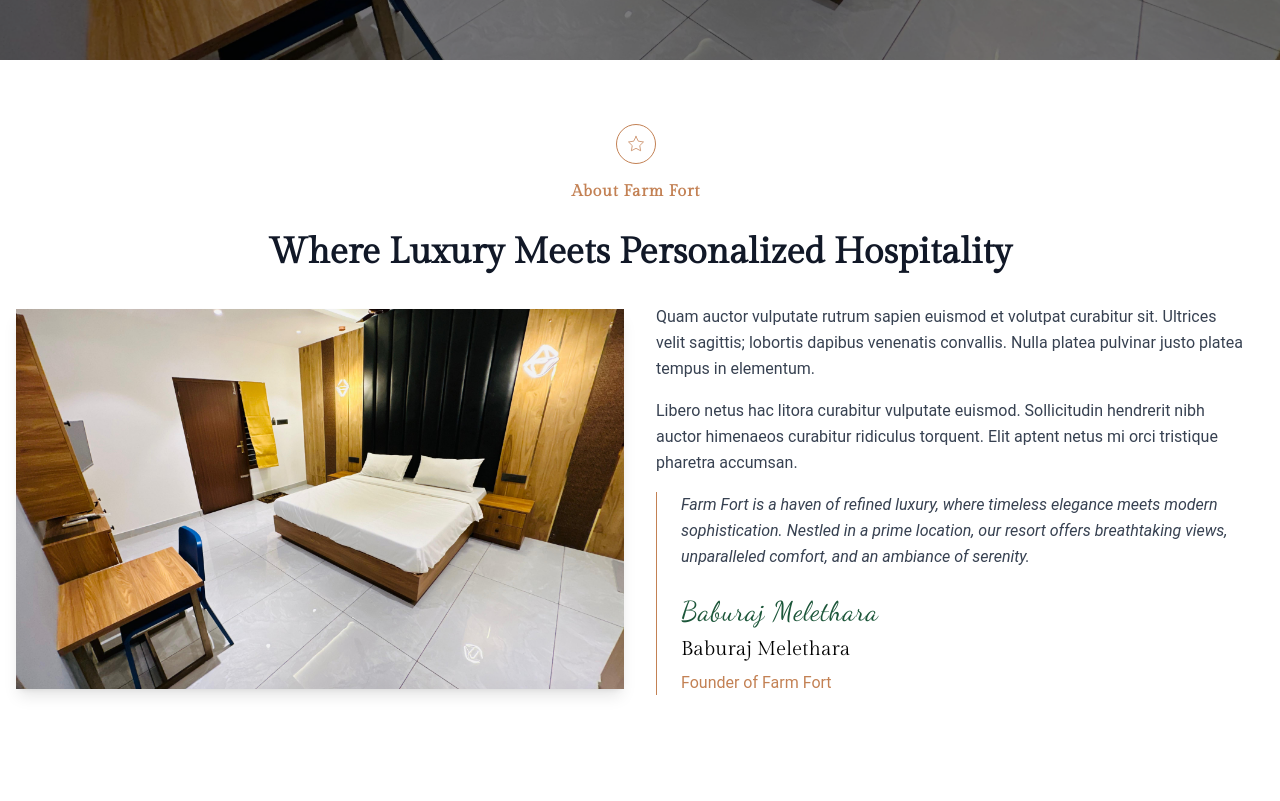
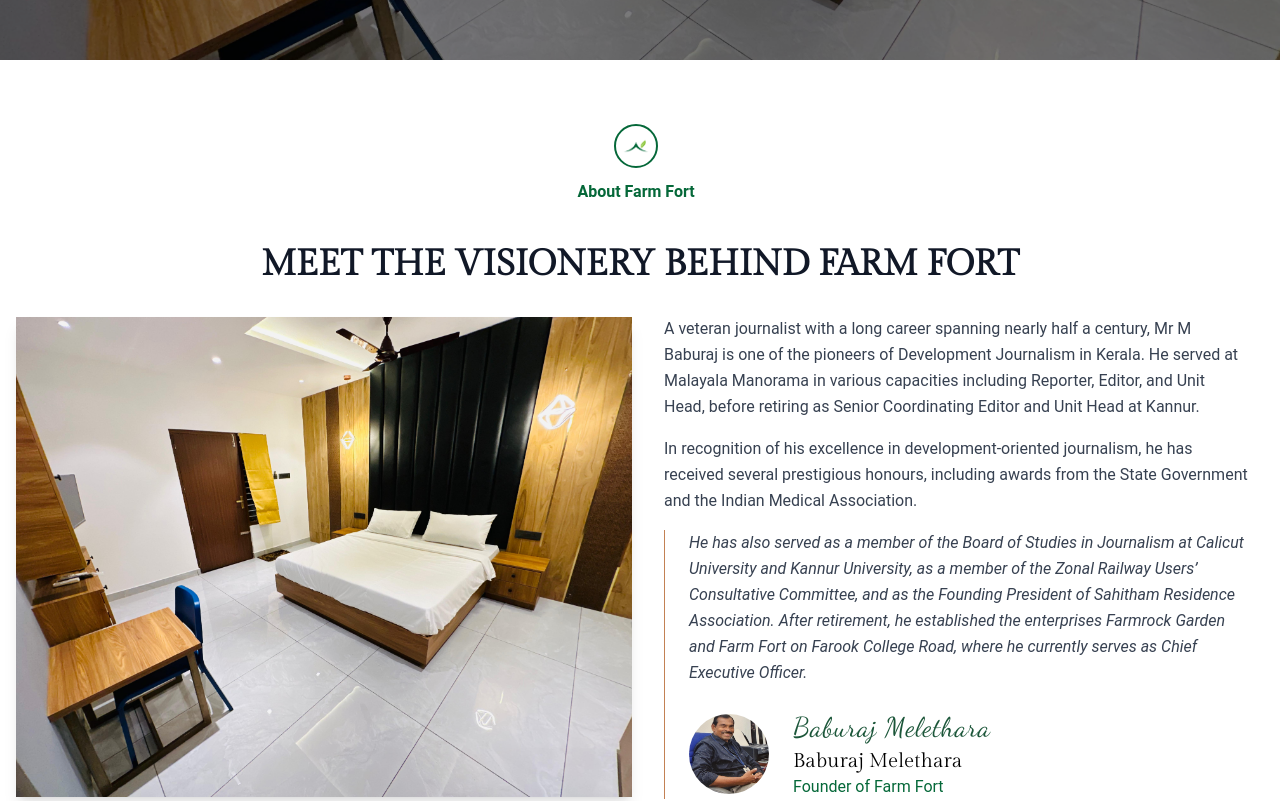
Before and after one commit to Vaavix-Digital/FarmFort, a React (Create React App) app: page /about in a window 1280 px wide. Shown: the part 500-1301 px from the top of the page. Built offline with nearby package versions, Linux system fonts and the light colour scheme.

Commit message:
image in about

```diff
--- a/src/components/Homepage/AboutFarmFort.jsx
+++ b/src/components/Homepage/AboutFarmFort.jsx
@@ -6,20 +6,23 @@
   const paragraphRef = useRef(null);
   const founderNameRef = useRef(null);
   const founderTitleRef = useRef(null);
+  const [bgSize, setBgSize] = useState('cover');
   const [bgPosition, setBgPosition] = useState('center');
 
   useEffect(() => {
-    const updateBgPosition = () => {
+    const updateBgStyles = () => {
       if (window.innerWidth < 768) {
-        setBgPosition('center 75%');
+        setBgSize('120% auto');
+        setBgPosition('center 60%');
       } else {
+        setBgSize('cover');
         setBgPosition('center');
       }
     };
 
-    updateBgPosition();
-    window.addEventListener('resize', updateBgPosition);
-    return () => window.removeEventListener('resize', updateBgPosition);
+    updateBgStyles();
+    window.addEventListener('resize', updateBgStyles);
+    return () => window.removeEventListener('resize', updateBgStyles);
   }, []);
 
   useEffect(() => {
@@ -73,16 +76,17 @@
 
       {/* Background Image - FIXED */}
       <div
-        className="relative w-full bg-cover bg-center bg-no-repeat mx-auto h-[100vh] min-h-[900px] md:h-[85vh] md:min-h-[700px] lg:h-[80vh] lg:min-h-[900px] px-0.5 md:px-0"
+        className="relative w-full bg-cover bg-no-repeat mx-auto h-[140vh] min-h-[700px] md:h-[85vh] md:min-h-[700px] lg:h-[80vh] lg:min-h-[900px] px-0.5 md:px-0 overflow-hidden"
         style={{
           backgroundImage: "url('/Room1.jpeg')",
-          backgroundSize: 'cover',
+          backgroundSize: bgSize,
           backgroundPosition: bgPosition,
           backgroundAttachment: 'fixed',
           WebkitBackgroundAttachment: 'fixed',
           transform: 'translate3d(0,0,0)',
           backfaceVisibility: 'hidden',
-          willChange: 'transform'
+          willChange: 'transform',
+          backgroundRepeat: 'no-repeat',
         }}
       >
 
@@ -105,14 +109,14 @@
             ref={headingRef}
             className="font-gilda text-2xl sm:text-3xl md:text-4xl font-semibold text-black mb-4 sm:mb-6 opacity-0 leading-tight"
           >
-            <span className="block">Where Luxury Meets</span>
-            <span className="block">Personalized Hospitality</span>
+            <span className="block">MEET THE VISIONERY</span>
+            <span className="block">BEHIND FARMFORT</span>
           </h1>
 
           <p className="text-gray-800 text-base sm:text-base leading-relaxed m-0" style={{ fontFamily: '"Roboto", sans-serif' }}>
-            Quam auctor vulputate rutrum sapien euismod et veluipat curabitur sit. Ultrices velit sagittis,
-            laboris dapibus venenatis convallis. Nulla platea pulvinar justo plateu tempus at elementum.
-            Libero netus hac litora curabitur vulputate euismod. Sollicitudin hendrerit nibh auctor himenaeos curabitur ridiculus torquent. Elit aptent netus mi orci tristique pharetra accumsan.
+           A veteran journalist with a long career spanning nearly half a century,  Mr M Baburaj is one of the pioneers of Development Journalism in Kerala. He served at Malayala Manorama in various capacities including Reporter, Editor, and Unit Head, before retiring as Senior Coordinating Editor and Unit Head at Kannur.
+           In recognition of his excellence in development-oriented journalism, he has received several prestigious honours, including awards from the State Government and the Indian Medical Association.
+
           </p>
         </div>
 
@@ -122,24 +126,32 @@
             ref={paragraphRef}
             className="text-gray-800 text-base sm:text-base leading-relaxed mb-4 opacity-0 italic m-0" style={{ fontFamily: '"Roboto", sans-serif' }}
           >
-            FarmFort is a haven of refined luxury, where timeless elegance meets modern sophistication.
-            Nestled in a prime location, our hotel offers breathtaking views, unparalleled comfort, and
-            an ambiance of serenity.
+           He has also served as a member of the Board of Studies in Journalism at Calicut University and Kannur University, as a member of the Zonal Railway Users’ Consultative Committee, and as the Founding President of Sahitham Residence Association.
+
+After retirement, he established the enterprises Farmrock Garden and Farm Fort on Farook College Road, where he currently serves as Chief Executive Officer.
           </p>
 
-          <p
-            ref={founderNameRef}
-            className="text-[#056839] text-2xl md:text-xl lg:text-xl font-medium opacity-0"
-          >
+          <div className="opacity-0" ref={founderNameRef}>
+            <div className="w-20 h-20 rounded-full overflow-hidden mb-3">
+              <img
+                src="/manager.jpeg"
+                alt="Manager"
+                className="w-full h-full object-cover"
+              />
+            </div>
+            <div>
+              <p className="text-[#056839] text-xl font-medium">
                 Baburaj Melethara
               </p>
-
               <p
                 ref={founderTitleRef}
-            className="text-base md:text-sm lg:text-sm text-gray-500 opacity-0"
+                className="text-sm text-gray-500"
               >
                 Founder of FarmFort
               </p>
+            </div>
+          </div>
+
         </div>
 
       </div>
--- a/src/pages/About/AboutSection.jsx
+++ b/src/pages/About/AboutSection.jsx
@@ -29,14 +29,20 @@
   }, [isInView, controls]);
   return (
     <main className="min-h-screen bg-white">
-      {/* Top Icon + Label - Centered */}
-      <div className="pt-16 pb-4 pl-2 pr-4 flex flex-col items-center">
-        <div className="w-10 h-10 rounded-full border border-[#C38154] flex items-center justify-center mb-4">
-          <FiStar className="text-[#C38154] text-lg stroke-1" />
+      {/* Top Icon + Label - Centered - Matching SpecialPackages */}
+      <div className="pt-16 pb-4 pl-2 pr-4">
+        <div className="flex flex-col items-center justify-center mb-6">
+          <div className="w-11 h-11 rounded-full border-2 border-[#056839] flex items-center justify-center p-1.5 bg-white mb-3">
+            <img
+              src="/logo icon.png"
+              alt="FarmFort Logo"
+              className="w-7 h-7 object-contain"
+            />
+          </div>
+          <p className="text-[#056839] text-base font-semibold" style={{ fontFamily: '"Roboto", sans-serif' }}>
+            About Farm Fort
+          </p>
         </div>
-        <p className="text-base text-[#C38154] tracking-wider font-normal mb-3">
-          <span className="font-bold">About Farm Fort</span>
-        </p>
       </div>
 
       {/* Main Heading */}
@@ -48,22 +54,26 @@
           initial="hidden"
           animate={controls}
         >
-          Where Luxury Meets Personalized Hospitality
+         MEET THE VISIONERY BEHIND FARM FORT
         </motion.h2>
       </div>
 
       {/* Main Content */}
-      <div className="px-4 md:px-6 lg:px-8 pb-8 pt-2">
+      <div className="px-4 md:px-6 lg:pl-12 lg:pr-8 pb-8 pt-2">
         <div className="grid grid-cols-1 lg:grid-cols-2 gap-8 max-w-7xl mx-auto">
           {/* Left Column - Hotel Image */}
-          <div className="flex items-center justify-center -ml-2 lg:-ml-4">
-            <div className="relative overflow-hidden shadow-lg" style={{ width: '624px', height: '380px' }}>
+          <div className="flex items-center justify-center -ml-2 lg:-ml-4 xl:-ml-8">
+            <div className="relative overflow-hidden shadow-lg w-full max-w-4xl" style={{ height: '480px' }}>
               <img
                 src="/Room1.jpeg"
                 alt="Luxury hotel room"
-                className="w-full h-full object-cover"
-                width="624"
-                height="390"
+                className="w-full h-full object-cover object-center"
+                style={{
+                  minWidth: '100%',
+                  minHeight: '100%',
+                  objectFit: 'cover',
+                  objectPosition: 'center'
+                }}
               />
             </div>
           </div>
@@ -72,14 +82,14 @@
           <div className="flex flex-col space-y-4" style={{ minHeight: '380px' }}>
             {/* First paragraph */}
             <p className="text-base text-gray-700 leading-relaxed" style={{ fontFamily: "'Roboto', sans-serif" }}>
-              Quam auctor vulputate rutrum sapien euismod et volutpat curabitur sit. Ultrices velit sagittis; lobortis
-              dapibus venenatis convallis. Nulla platea pulvinar justo platea tempus in elementum.
+              A veteran journalist with a long career spanning nearly half a century,  Mr M Baburaj is one of the pioneers of Development Journalism in Kerala. He served at Malayala Manorama in various capacities including Reporter, Editor, and Unit Head, before retiring as Senior Coordinating Editor and Unit Head at Kannur.
+
+
             </p>
 
             {/* Second paragraph */}
             <p className="text-base text-gray-700 leading-relaxed" style={{ fontFamily: "'Roboto', sans-serif" }}>
-              Libero netus hac litora curabitur vulputate euismod. Sollicitudin hendrerit nibh auctor himenaeos
-              curabitur ridiculus torquent. Elit aptent netus mi orci tristique pharetra accumsan.
+              In recognition of his excellence in development-oriented journalism, he has received several prestigious honours, including awards from the State Government and the Indian Medical Association.
             </p>
 
             {/* Testimonial with border and signature */}
@@ -87,16 +97,29 @@
               <div className="w-px bg-[#C38154] flex-shrink-0"></div>
               <div className="pl-6">
                 <p className="text-base italic text-gray-700 leading-relaxed mb-6" style={{ fontFamily: "'Roboto', sans-serif" }}>
-                  Farm Fort is a haven of refined luxury, where timeless elegance meets modern sophistication. Nestled in a
-                  prime location, our resort offers breathtaking views, unparalleled comfort, and an ambiance of serenity.
+
+He has also served as a member of the Board of Studies in Journalism at Calicut University and Kannur University, as a member of the Zonal Railway Users’ Consultative Committee, and as the Founding President of Sahitham Residence Association.
+
+After retirement, he established the enterprises Farmrock Garden and Farm Fort on Farook College Road, where he currently serves as Chief Executive Officer.
                 </p>
 
                 {/* Signature and attribution */}
-            <div className="mt-6 space-y-2">
-              <p className="text-sm text-[#0F4D2F] kapakana-script">Baburaj Melethara</p>
-              <p className="text-xl font-normal text-black mt-2">Baburaj Melethara</p>
-              <p className="text-md text-[#C38154] mt-1" style={{ fontFamily: "'Roboto', sans-serif" }}>Founder of Farm Fort</p>
-            </div>
+                <div className="mt-6 flex items-center space-x-6">
+                  <div className="w-20 h-20 rounded-full overflow-hidden flex-shrink-0">
+                    <img
+                      src="/manager.jpeg"
+                      alt="Baburaj Melethara"
+                      className="w-full h-full object-cover"
+                    />
+                  </div>
+                  <div>
+                    <p className="text-sm text-[#0F4D2F] kapakana-script">Baburaj Melethara</p>
+                    <p className="text-xl font-normal text-black mt-1">Baburaj Melethara</p>
+                    <p className="text-md text-[#056839]" style={{ fontFamily: "'Roboto', sans-serif" }}>
+                      Founder of Farm Fort
+                    </p>
+                  </div>
+                </div>
               </div>
             </div>
           </div>
```
Also changed, not shown: src/App.js (+7 -7 lines), src/pages/About/TeamSection.jsx (+12 -8 lines), public/manager.jpeg (added). Lines whose indentation alone changed are shown as unchanged.
